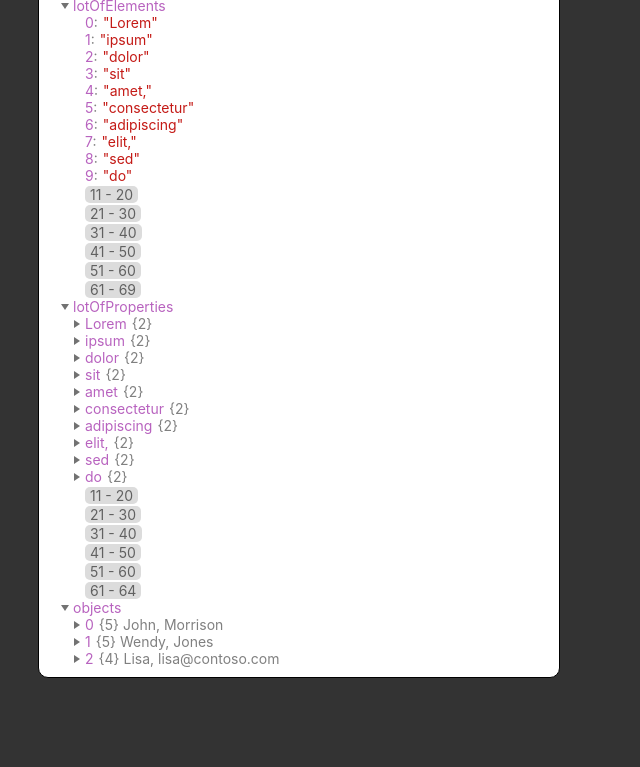
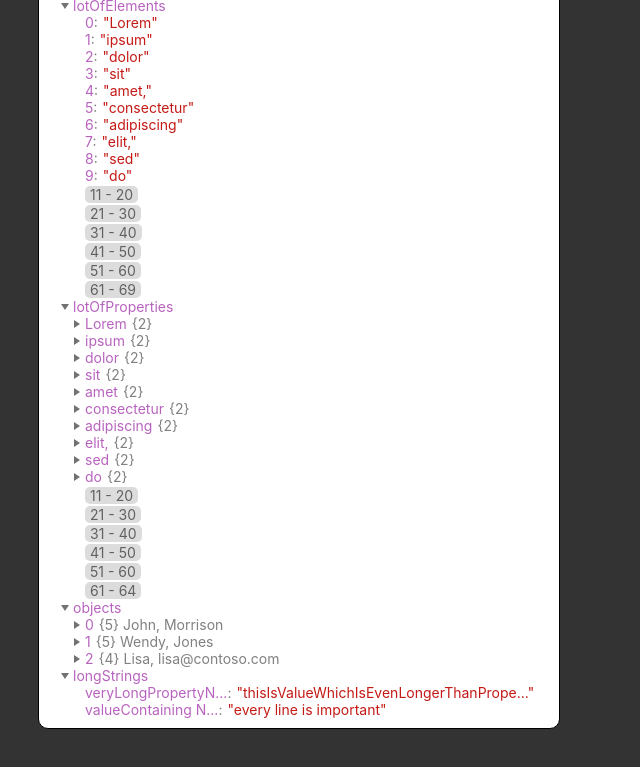
Before and after one commit to maxwroc/sonj-review, a website: page docs/index.html in a window 1280 px wide. Shown: the part 391-1158 px from the top of the page, without its empty margins (0-640 px from the left). Before the commit the page ends 1107 px from the top, so only its background shows below. Drawn offline with Linux system fonts and the light colour scheme.

Commit message:
Truncate plugin

```diff
--- a/docs/index.html
+++ b/docs/index.html
@@ -39,7 +39,11 @@
                     { fname: "John", sname: "Morrison", email: "johny@contoso.com", jobTitle: "Product Manager", manager: "Wendy Jones" },
                     { fname: "Wendy", sname: "Jones", email: "wendy@contoso.com", jobTitle: "CEO", manager: null },
                     { fname: "Lisa", email: "lisa@contoso.com", jobTitle: "Business Admin", manager: "Wendy Jones" },
-                ]
+                ],
+                longStrings: {
+                    "veryLongPropertyNameWhichShouldBeTruncatedAtSomePointAsOtherwiseItIsHardToReadJsonOutput": "thisIsValueWhichIsEvenLongerThanPropertyNameAndAsWellItShouldBeTruncatedAtSomePointItIsVeryCommonThatValuesCanBeVeryLongAndThisCanBreakTheView",
+                    "valueContaining\nNewLines": "every\nline\nis\nimportant"
+                }
             };
 
             console.log(data);
@@ -63,6 +67,7 @@
                         searchPlugin,
                         SonjReview.plugins.propertyGroups(10),
                         SonjReview.plugins.propertyTeaser({ properties: { names: ["fname", "sname", "email"], maxCount: 2 } }),
+                        SonjReview.plugins.truncate(),
                     ]
                     );
                 jsonViewer.render("json-content");
--- a/docs/sonj-review.js
+++ b/docs/sonj-review.js
@@ -48,12 +48,27 @@ var SonjReview = (function (exports) {
     }
     const $ = (input) => new MiniQuery(input);
 
+    // TODO: this can break if object key/property contains slash
+    const pathSeparator = "/";
     class JsonViewer {
         constructor(data, path, plugins) {
             this.data = data;
             this.path = path;
             this.plugins = plugins;
-            this.nodeName = path.split("/").pop();
+            this.nodeName = path.split(pathSeparator).pop();
+            switch (typeof (data)) {
+                case "bigint":
+                case "boolean":
+                case "number":
+                case "string":
+                    this.isExpandable = false;
+                    break;
+                case "object":
+                    this.isExpandable = true;
+                    break;
+                default:
+                    throw "Type not supported";
+            }
             this.plugins.forEach(p => { var _a; return (_a = p.nodeInit) === null || _a === void 0 ? void 0 : _a.call(null, this); });
         }
         render(container) {
@@ -61,29 +76,26 @@ var SonjReview = (function (exports) {
                 container = document.getElementById(container);
             }
             const wrapper = $("div").addClass("prop-wrapper");
+            const dataToRender = {
+                name: this.nodeName,
+                value: this.data,
+            };
+            this.plugins.forEach(p => { var _a; return (_a = p.beforeRender) === null || _a === void 0 ? void 0 : _a.call(null, this, dataToRender); });
             this.header = $("div")
                 .addClass("prop-header")
                 .appendTo(wrapper)
-                .append($("span").text(this.nodeName).addClass("prop-name"));
-            switch (typeof (this.data)) {
-                case "bigint":
-                case "boolean":
-                case "number":
-                case "string":
-                    this.header
-                        .append($("span").text(":").addClass("prop-separator"))
-                        .append($("span").addClass("prop-value", "prop-type-" + typeof (this.data)).text(this.data));
-                    break;
-                case "object":
-                    this.isExpandable = true;
-                    this.childrenWrapper = $("div").addClass("prop-children");
-                    this.header
-                        .append($("span").addClass("prop-expand")).on("click", () => this.toggleExpand());
-                    wrapper
-                        .append(this.childrenWrapper);
-                    break;
-                default:
-                    throw "Type not supported";
+                .append($("span").text(dataToRender.name).addClass("prop-name"));
+            if (this.isExpandable) {
+                this.childrenWrapper = $("div").addClass("prop-children");
+                this.header
+                    .append($("span").addClass("prop-expand")).on("click", () => this.toggleExpand());
+                wrapper
+                    .append(this.childrenWrapper);
+            }
+            else {
+                this.header
+                    .append($("span").text(":").addClass("prop-separator"))
+                    .append($("span").addClass("prop-value", "prop-type-" + typeof (dataToRender.value)).text(dataToRender.value.toString()));
             }
             this.wrapper = wrapper;
             // update DOM only once at the end
@@ -116,7 +128,7 @@ var SonjReview = (function (exports) {
             this.plugins.forEach(p => { var _a; return (_a = p.afterToggleExpand) === null || _a === void 0 ? void 0 : _a.call(null, this, !!expand); });
         }
         renderProperties(conatiner, propsToRender) {
-            propsToRender.forEach(propName => new JsonViewer(this.data[propName], this.path + "/" + propName, this.plugins).render(conatiner.elem));
+            propsToRender.forEach(propName => new JsonViewer(this.data[propName], this.path + pathSeparator + propName, this.plugins).render(conatiner.elem));
         }
     }
 
@@ -325,12 +337,37 @@ var SonjReview = (function (exports) {
         return results;
     }
 
+    let defaultOptions = {
+        maxNameLength: 20,
+        maxValueLength: 40,
+    };
+    const truncate = (options) => {
+        options = options || defaultOptions;
+        const maxNameLength = options.maxNameLength;
+        const maxValueLength = options.maxValueLength;
+        return {
+            beforeRender: (node, dataToRender) => {
+                if (node.isExpandable) {
+                    return;
+                }
+                if (maxNameLength && dataToRender.name.length > maxNameLength) {
+                    dataToRender.name = dataToRender.name.substr(0, maxNameLength - 3) + "...";
+                }
+                const val = dataToRender.value.toString();
+                if (maxValueLength && val.length > maxValueLength) {
+                    dataToRender.value = val.substr(0, maxValueLength - 3) + "...";
+                }
+            }
+        };
+    };
+
     var plugins = /*#__PURE__*/Object.freeze({
         __proto__: null,
         autoExpand: autoExpand,
         search: search,
         propertyGroups: propertyGroups,
-        propertyTeaser: propertyTeaser
+        propertyTeaser: propertyTeaser,
+        truncate: truncate
     });
 
     var e=[],t=[];function n(n,r){if(n&&"undefined"!=typeof document){var a,s=!0===r.prepend?"prepend":"append",d=!0===r.singleTag,i="string"==typeof r.container?document.querySelector(r.container):document.getElementsByTagName("head")[0];if(d){var u=e.indexOf(i);-1===u&&(u=e.push(i)-1,t[u]={}),a=t[u]&&t[u][s]?t[u][s]:t[u][s]=c();}else a=c();65279===n.charCodeAt(0)&&(n=n.substring(1)),a.styleSheet?a.styleSheet.cssText+=n:a.appendChild(document.createTextNode(n));}function c(){var e=document.createElement("style");if(e.setAttribute("type","text/css"),r.attributes)for(var t=Object.keys(r.attributes),n=0;n<t.length;n++)e.setAttribute(t[n],r.attributes[t[n]]);var a="prepend"===s?"afterbegin":"beforeend";return i.insertAdjacentElement(a,e),e}}
```
Also changed, not shown: src/json-viwer.ts (+35 -21 lines), src/plugins.ts (+14 -1 lines), src/plugins/truncate.ts (added, +36 -0 lines), 1 other file.
